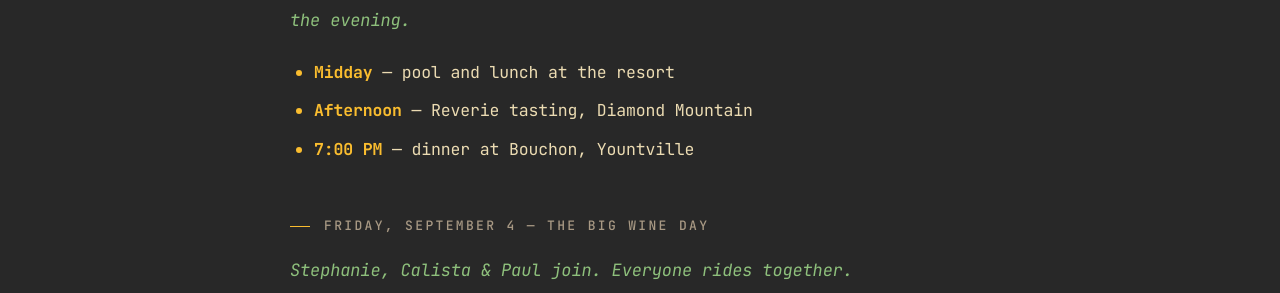
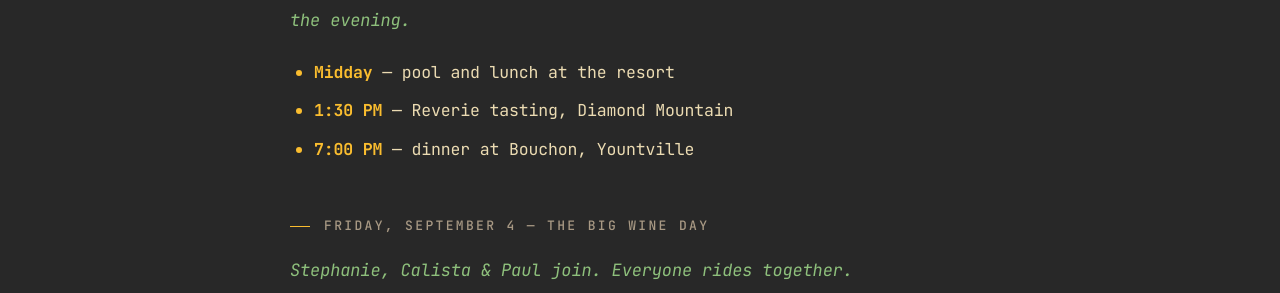
Before and after one commit to RyanRusnak/jekyll_blog, a Jekyll site: the page built from napa-2026-kirby40.md, in a window 1280 px wide and 900 px high, scrolled down 1029 px. Shown: the part 161-454 px from the top of the window. Built offline with Jekyll 4.4.1, drawn with Linux system fonts in a browser that asks for light colours.

Commit message:
Set Thursday Reverie tasting to 1:30 PM
Co-Authored-By: Claude Opus 5 (1M context) <noreply@anthropic.com>

```diff
--- a/napa-2026-kirby40.md
+++ b/napa-2026-kirby40.md
@@ -38,7 +38,7 @@ Nearest airport is **Santa Rosa (STS)**, about a 45-minute drive to the resort.
 *Kendall, Alex & Shawna join during the day. Nikki & Ki arrive in the evening.*
 
 - **Midday** — pool and lunch at the resort
-- **Afternoon** — Reverie tasting, Diamond Mountain
+- **1:30 PM** — Reverie tasting, Diamond Mountain
 - **7:00 PM** — dinner at Bouchon, Yountville
 
 ## Friday, September 4 — the big wine day
```
